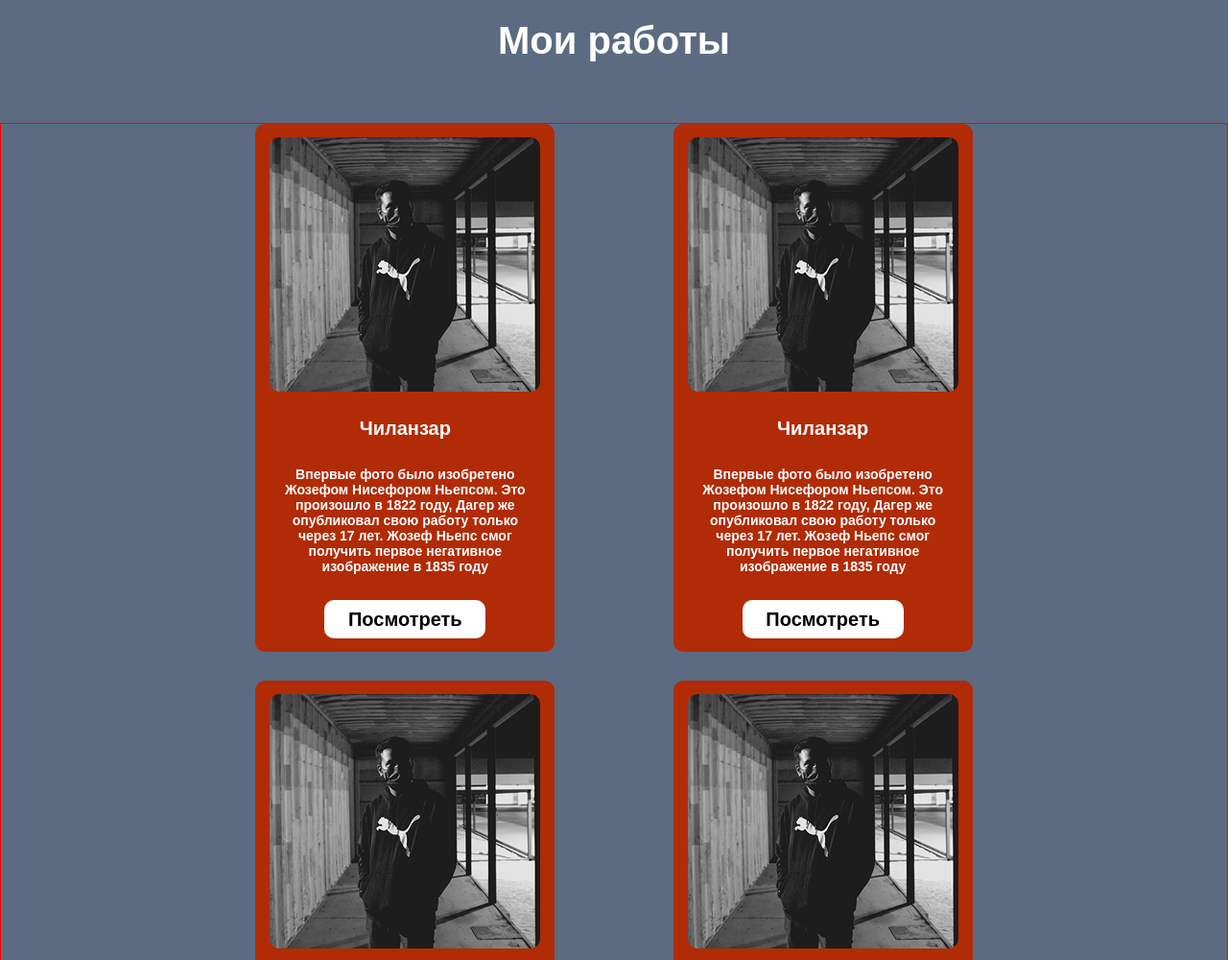
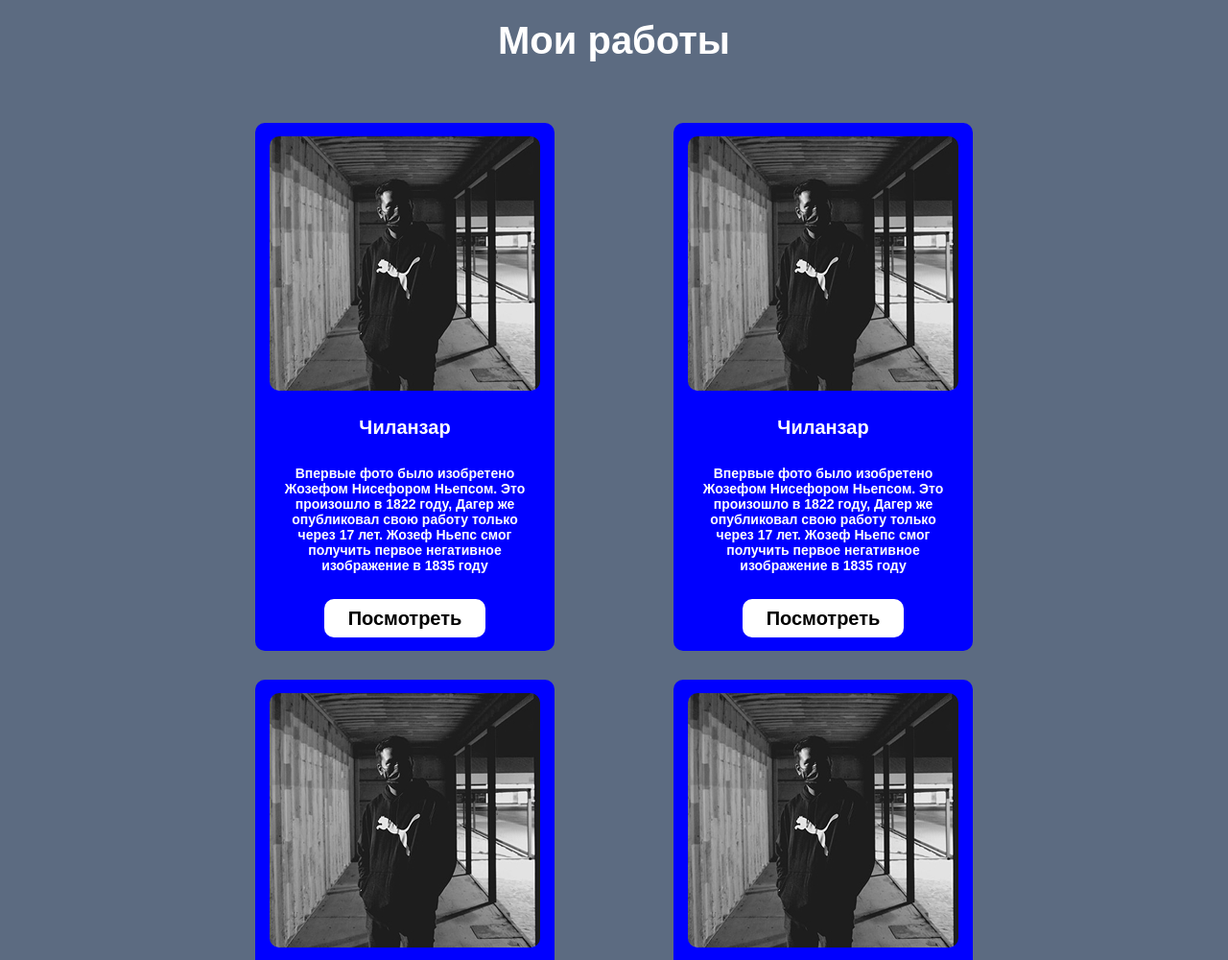
Before and after one commit to XanzoHabakiri/content-1, a plain HTML site: page index.html in a window 1280 px wide. Shown: the part 1800-2800 px from the top of the page at 96% size. Drawn offline with Linux system fonts and the light colour scheme.

Commit message:
content-1

```diff
--- a/css/main.css
+++ b/css/main.css
@@ -129,7 +129,8 @@ color: #FFFFFF;
     align-items: center;
     /* flex-direction: column; */
     flex-wrap: wrap;
-    background: #B12B06;
+    /* background: #B12B06; */
+    background: blue;
     /* border: 1px solid red; */
     border-radius: 10px;
     margin: 0 50px 30px 50px;
@@ -179,5 +180,5 @@ border-radius: 10px;
     align-items: center;
     flex-wrap: wrap;
     padding: 0 15% 0 15%;
-    border: 1px solid red;
+    /* border: 1px solid blue; */
 }
```
